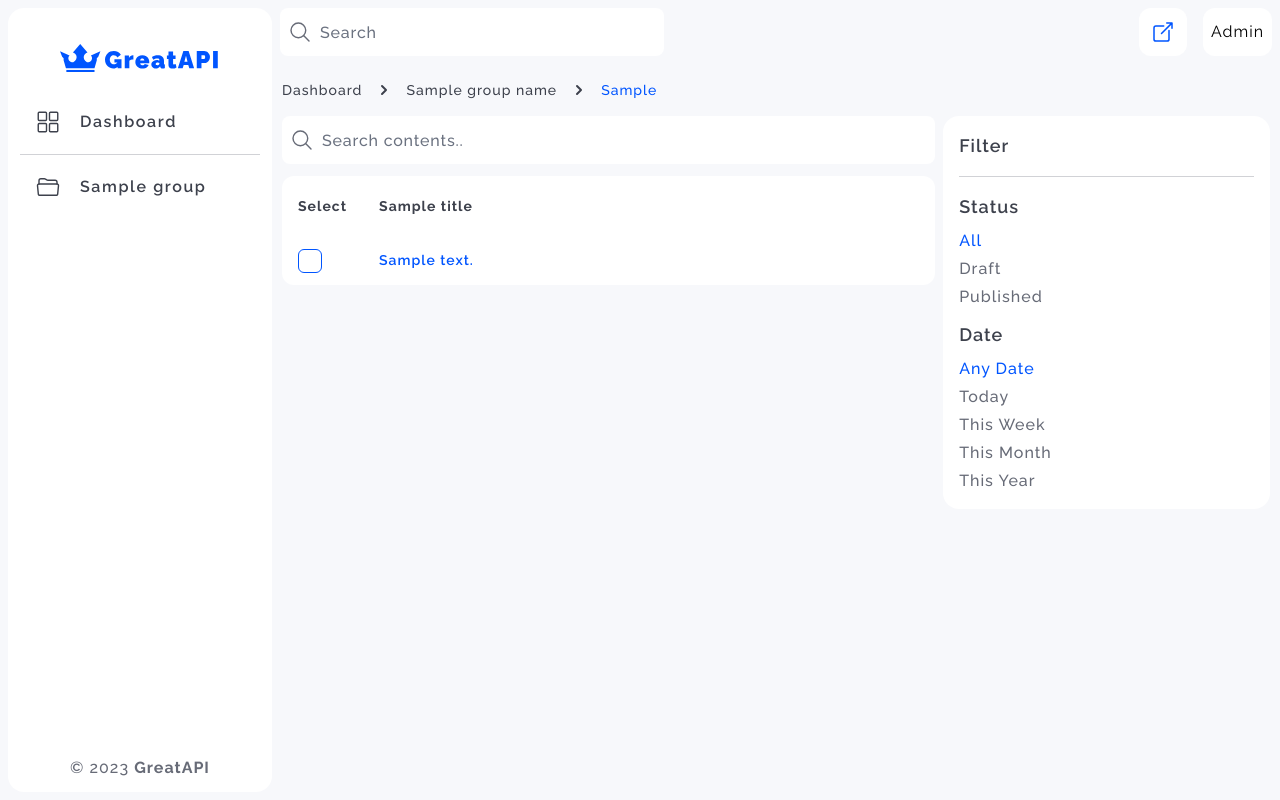
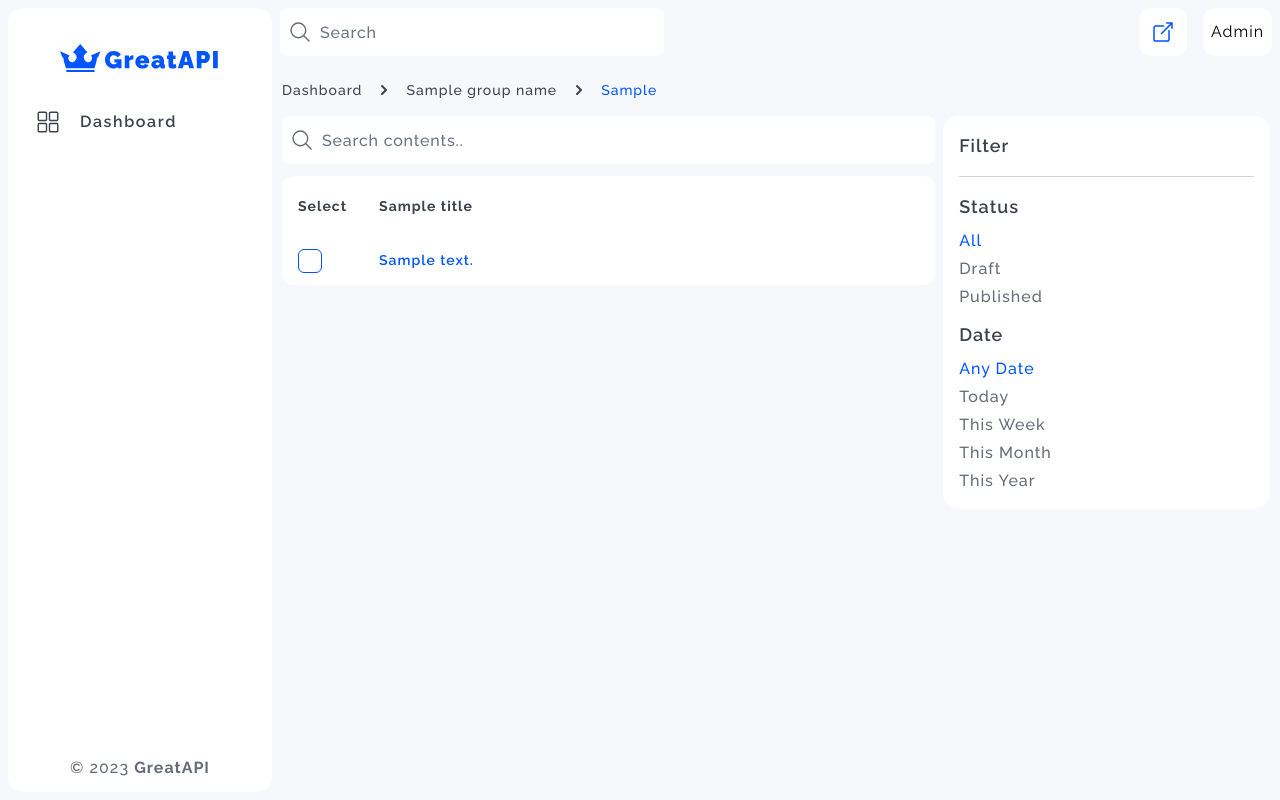
Before and after one commit to sahajrajmalla/greatapi, a Python web app: template greatapi/admin/templates/dashboard/items.html in a window 1280 px wide. Run offline with Jinja, Linux system fonts and the light colour scheme; the template is opened without the code that fills it: most values are stand-ins (such as "Sample title", 1, 10 or a date in 2020); some libraries are stand-ins or nearby versions.

Commit message:
:fire: removed the reverse link to groups

```diff
--- a/greatapi/admin/templates/sidebar.html
+++ b/greatapi/admin/templates/sidebar.html
@@ -187,9 +187,8 @@
           </div>
         </a> -->
 
-        <hr class="border-shadeblack/30 my-2" />
-
-        {%for group in sidebar_groups%} {%if group_name and group_item%}
+       <!-- <hr class="border-shadeblack/30 my-2" />
+       {%for group in sidebar_groups%} {%if group_name and group_item%}
         <a href="{{ '/admin/%s/%s' % (group_name, group) }}">
           <div
             class="flex items-center gap-5 stroke-blacktwo text-blacktwo px-4 xxl:px-6 py-3 xxl:py-4 rounded-lg cursor-pointer"
@@ -253,7 +252,7 @@
             <h2 class="font-semibold tracking-widest">{{group}}</h2>
           </div>
         </a>
-        {%endif%} {%endfor%}
+        {%endif%} {%endfor%} -->
       </div>
     </div>
     <div class="text-center">
```
